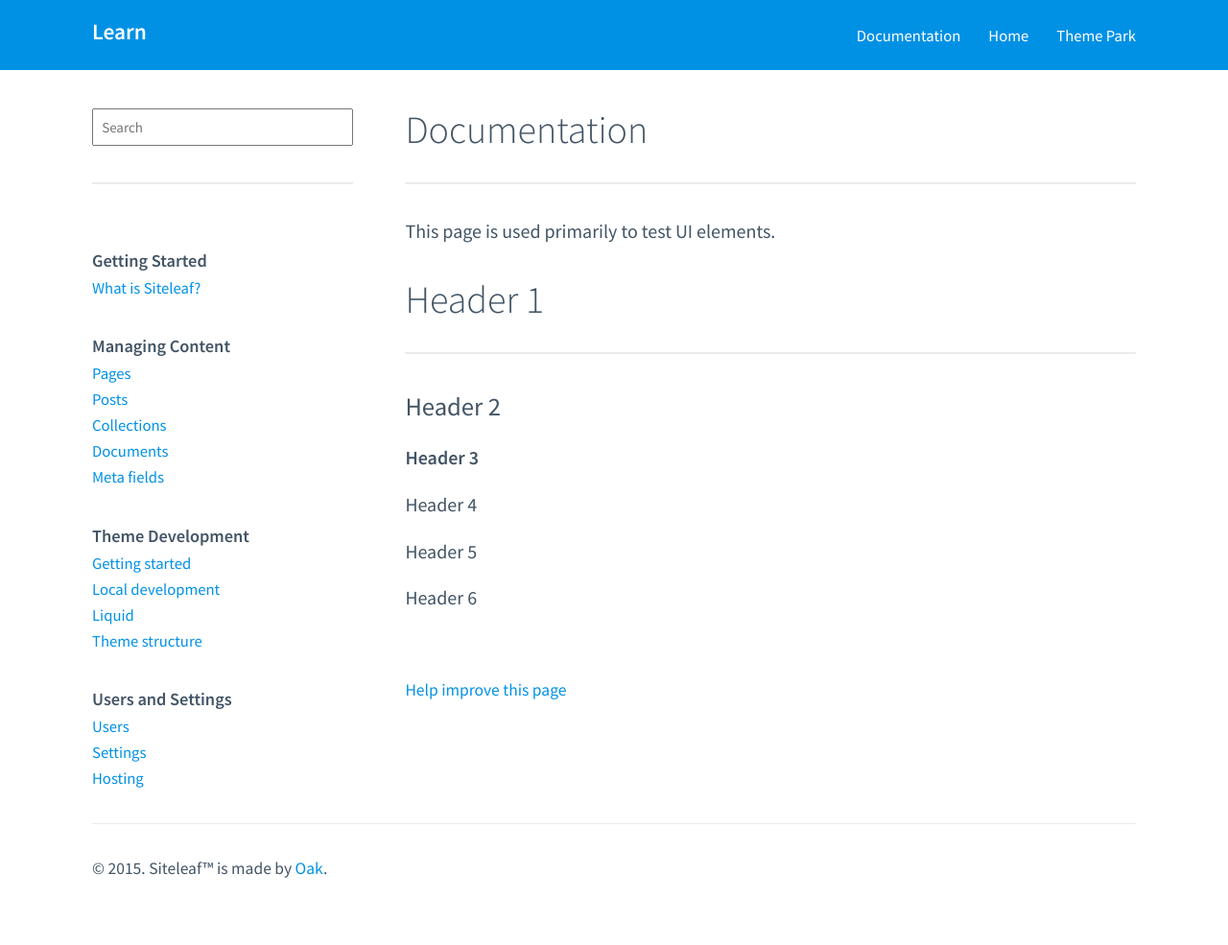
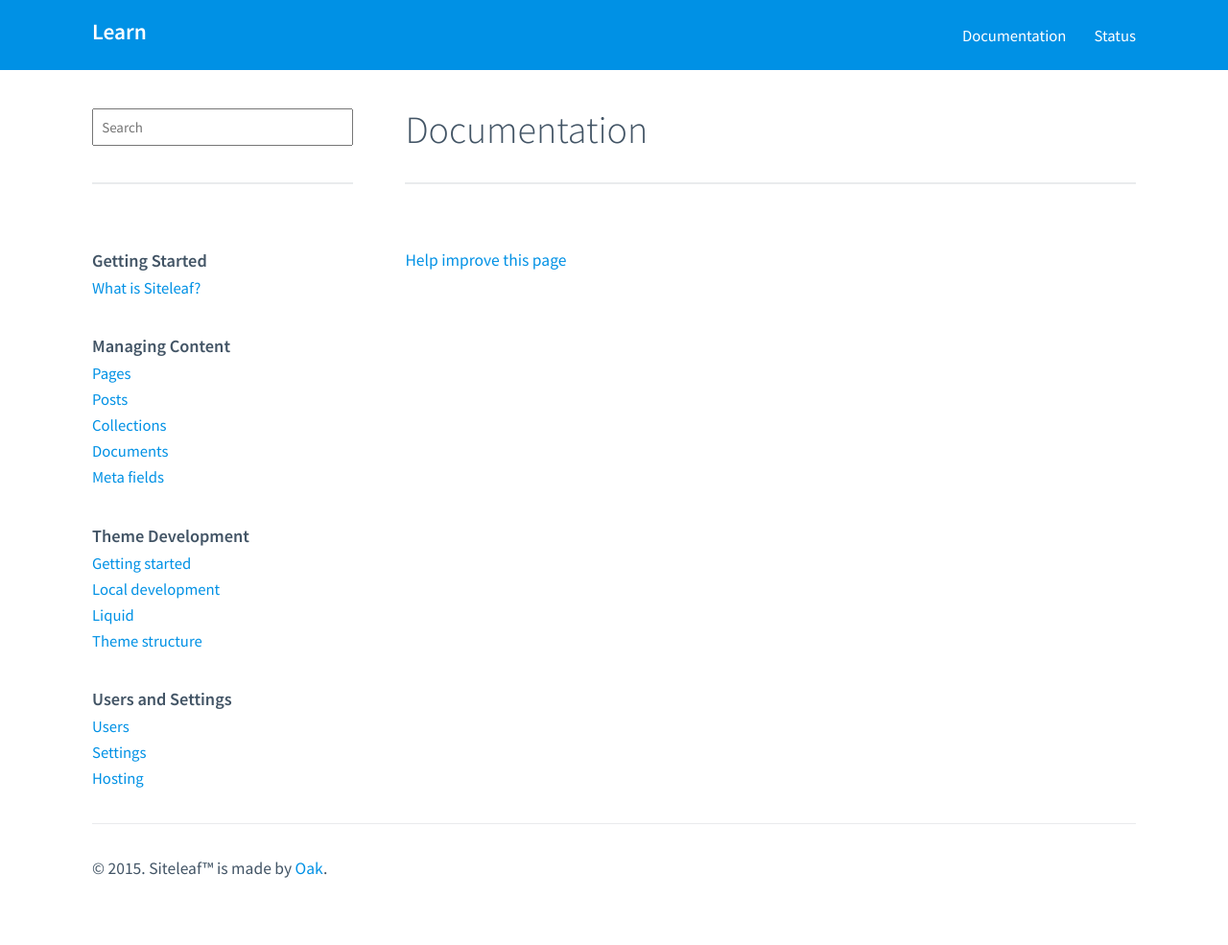
Before and after one commit to siteleaf/learn.siteleaf.com, a Jekyll site: the page built from documentation.markdown, in a window 1280 px wide. Shown: the whole page at 96% size. Built offline with Jekyll 4.4.1, drawn with Linux system fonts in a browser that asks for light colours.

Commit message:
changed "theme park" to "status" in nav.

```diff
--- a/_layouts/default.html
+++ b/_layouts/default.html
@@ -17,9 +17,10 @@
           <ul class="nav__list nav__list--header">
             {% for page in site.pages %}
               {% if page.title %}
-                <li class="nav__item nav__item--header"><a class="nav__link nav__link--header" href="{{ page.url }}"</a>{{ page.title }}</a></li>
+                <li class="nav__item nav__item--header"><a class="nav__link nav__link--header" href="{{ page.url }}">{{ page.title }}</a></li>
               {% endif %}
             {% endfor %}
+            <li class="nav__item nav__item--header"><a class="nav__link nav__link--header" href="http://status.siteleaf.com/">Status</a></li>
           </ul>
         </div>
       </nav>
--- a/documentation.markdown
+++ b/documentation.markdown
@@ -5,17 +5,3 @@
 layout: page
 regenerate: true
 ---
-
-This page is used primarily to test UI elements.
-
-# Header 1
-
-## Header 2
-
-### Header 3
-
-#### Header 4
-
-##### Header 5
-
-###### Header 6
--- a/home.markdown
+++ /dev/null
@@ -1,3 +0,0 @@
----
-title: Home
----
```
Also changed, not shown: themes.markdown (deleted, +0 -9 lines).
